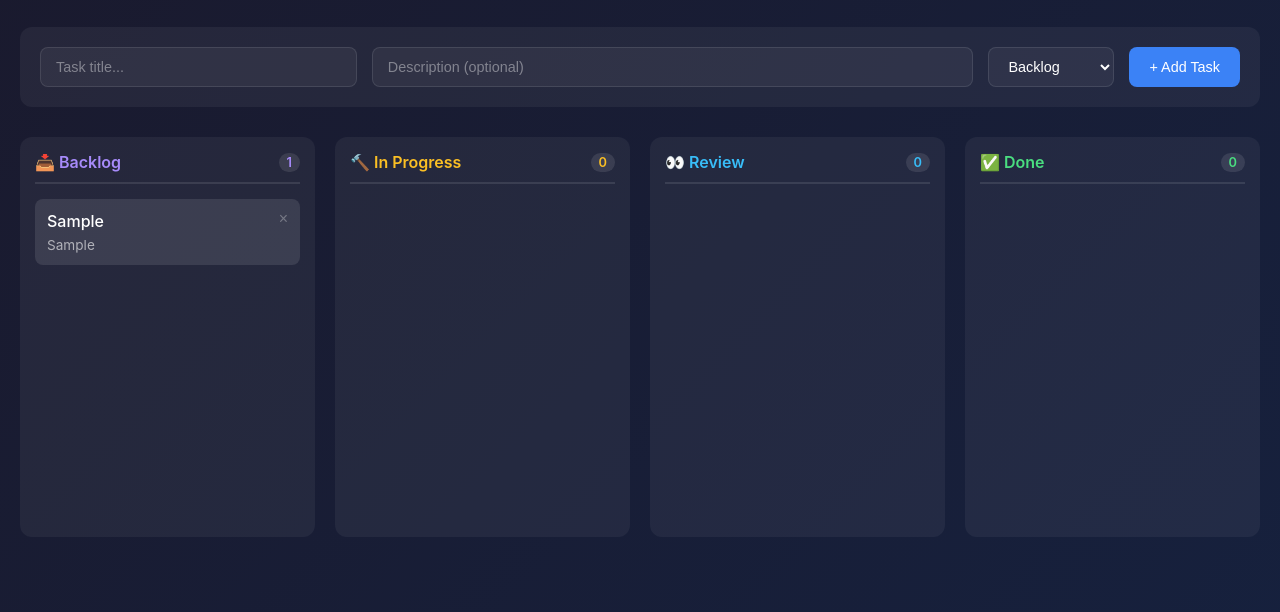
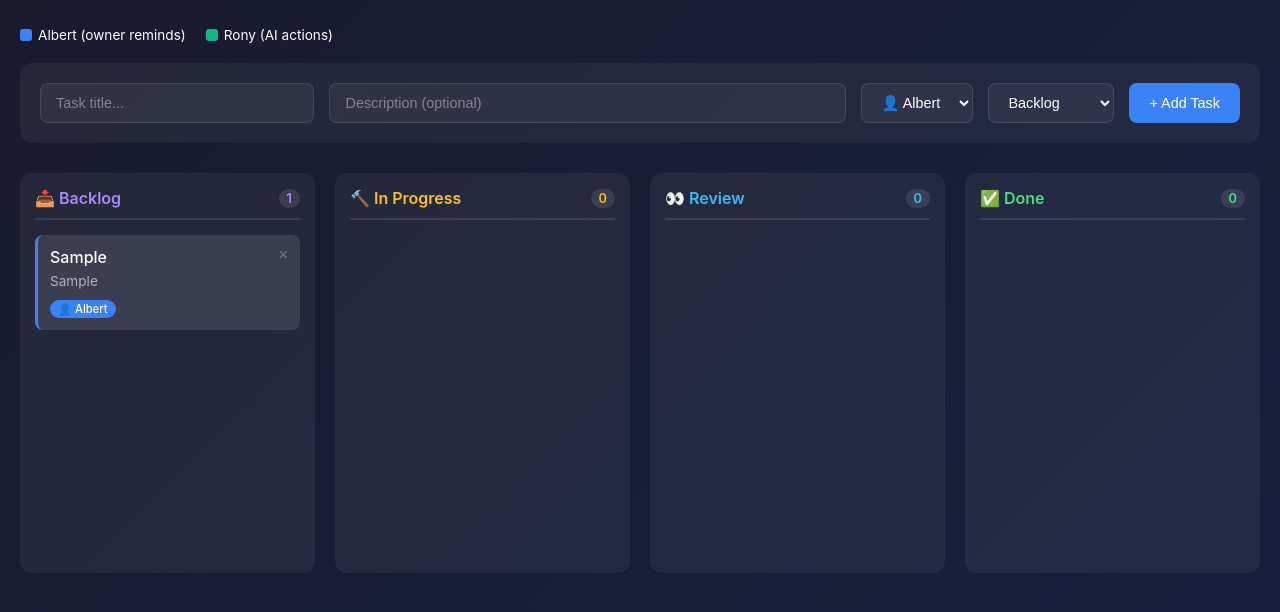
Before and after one commit to albzfkhoury-afk/test, a plain HTML site: page kanban/index.html in a window 1280 px wide. Both pictures are taken after typing "Sample", "Sample" into the empty fields and a click on the button "+ Add Task". Shown: the part 60-672 px from the top of the page. Drawn offline with Linux system fonts and the light colour scheme; no server answers.

Commit message:
Add task ownership to Kanban

```diff
--- a/kanban/index.html
+++ b/kanban/index.html
@@ -83,11 +83,23 @@
             cursor: grab;
             transition: transform 0.2s, box-shadow 0.2s;
             position: relative;
+            border-left: 3px solid transparent;
         }
+        .card.owner-albert { border-left-color: #3b82f6; }
+        .card.owner-rony { border-left-color: #10b981; }
         .card:hover { transform: translateY(-2px); box-shadow: 0 4px 12px rgba(0,0,0,0.3); }
         .card.dragging { opacity: 0.5; }
         .card-title { font-weight: 500; margin-bottom: 6px; padding-right: 24px; }
-        .card-desc { font-size: 0.85rem; color: rgba(255,255,255,0.6); }
+        .card-desc { font-size: 0.85rem; color: rgba(255,255,255,0.6); margin-bottom: 8px; }
+        .card-owner {
+            display: inline-block;
+            font-size: 0.7rem;
+            padding: 2px 8px;
+            border-radius: 10px;
+            font-weight: 500;
+        }
+        .card-owner.albert { background: #3b82f6; }
+        .card-owner.rony { background: #10b981; }
         .card-delete {
             position: absolute;
             top: 8px;
@@ -122,6 +134,24 @@
         .add-form input::placeholder { color: rgba(255,255,255,0.4); }
         .add-form input[type="text"]:first-of-type { flex: 1; min-width: 200px; }
         .add-form input[type="text"]:nth-of-type(2) { flex: 2; min-width: 250px; }
+        .legend {
+            display: flex;
+            gap: 20px;
+            margin-bottom: 20px;
+            font-size: 0.85rem;
+        }
+        .legend-item {
+            display: flex;
+            align-items: center;
+            gap: 6px;
+        }
+        .legend-dot {
+            width: 12px;
+            height: 12px;
+            border-radius: 3px;
+        }
+        .legend-dot.albert { background: #3b82f6; }
+        .legend-dot.rony { background: #10b981; }
     </style>
 </head>
 <body>
@@ -133,9 +163,18 @@
         </div>
     </header>
 
+    <div class="legend">
+        <div class="legend-item"><div class="legend-dot albert"></div> Albert (owner reminds)</div>
+        <div class="legend-item"><div class="legend-dot rony"></div> Rony (AI actions)</div>
+    </div>
+
     <div class="add-form">
         <input type="text" id="new-title" placeholder="Task title..." />
         <input type="text" id="new-desc" placeholder="Description (optional)" />
+        <select id="new-owner">
+            <option value="albert">👤 Albert</option>
+            <option value="rony">🤖 Rony</option>
+        </select>
         <select id="new-column">
             <option value="backlog">Backlog</option>
             <option value="inprogress">In Progress</option>
@@ -219,14 +258,16 @@
                 container.innerHTML = '';
                 count.textContent = tasks[col].length;
                 tasks[col].forEach(task => {
+                    const owner = task.owner || 'albert';
                     const card = document.createElement('div');
-                    card.className = 'card';
+                    card.className = `card owner-${owner}`;
                     card.draggable = true;
                     card.dataset.id = task.id;
                     card.innerHTML = `
                         <button class="card-delete" onclick="deleteTask('${task.id}', '${col}')">&times;</button>
                         <div class="card-title">${escapeHtml(task.title)}</div>
                         ${task.description ? `<div class="card-desc">${escapeHtml(task.description)}</div>` : ''}
+                        <span class="card-owner ${owner}">${owner === 'albert' ? '👤 Albert' : '🤖 Rony'}</span>
                     `;
                     card.addEventListener('dragstart', handleDragStart);
                     card.addEventListener('dragend', handleDragEnd);
@@ -244,12 +285,14 @@
         function addTask() {
             const title = document.getElementById('new-title').value.trim();
             const desc = document.getElementById('new-desc').value.trim();
+            const owner = document.getElementById('new-owner').value;
             const col = document.getElementById('new-column').value;
             if (!title) return;
             tasks[col].push({
                 id: Date.now().toString(),
                 title: title,
-                description: desc
+                description: desc,
+                owner: owner
             });
             document.getElementById('new-title').value = '';
             document.getElementById('new-desc').value = '';
@@ -300,7 +343,6 @@
             });
         });
 
-        // Load on start
         loadTasks();
     </script>
 </body>
```
